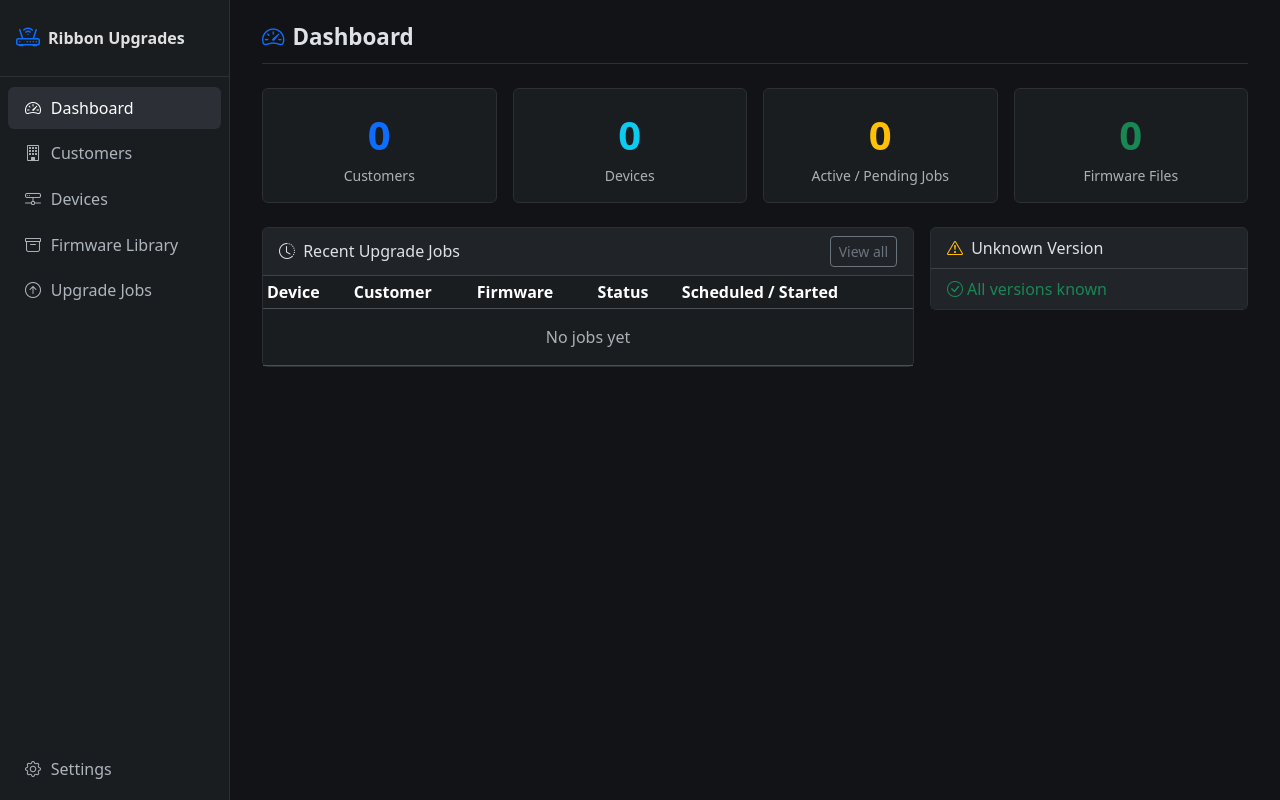
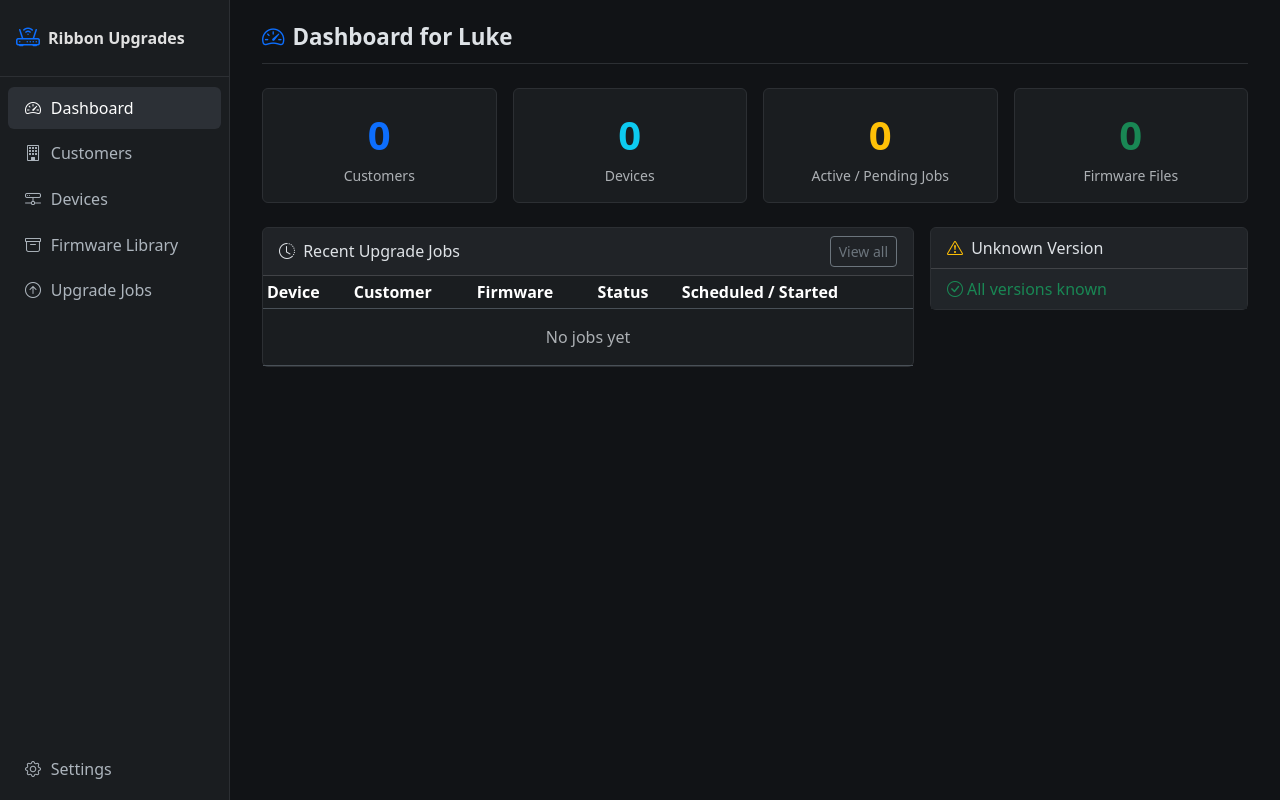
Before and after one commit to michaelpeterwellington/ribbon-automater, a FastAPI app: page / in a window 1280 px wide. Run offline with FastAPI, Linux system fonts and the light colour scheme; data that the repository does not hold is empty.

Commit message:
Add README and personalise dashboard heading
- Add README.md with setup, usage, and project structure docs
- Update dashboard heading to "Dashboard for Luke"

Co-Authored-By: Claude Sonnet 4.6 <noreply@anthropic.com>

```diff
--- a/app/templates/dashboard.html
+++ b/app/templates/dashboard.html
@@ -2,7 +2,7 @@
 {% block title %}Dashboard — Ribbon SBC Upgrades{% endblock %}
 {% block content %}
 <div class="page-header d-flex justify-content-between align-items-center">
-  <h1><i class="bi bi-speedometer2 me-2 text-primary"></i>Dashboard</h1>
+  <h1><i class="bi bi-speedometer2 me-2 text-primary"></i>Dashboard for Luke</h1>
 </div>
 
 <!-- Stats row -->
```
Also changed, not shown: README.md (added).
